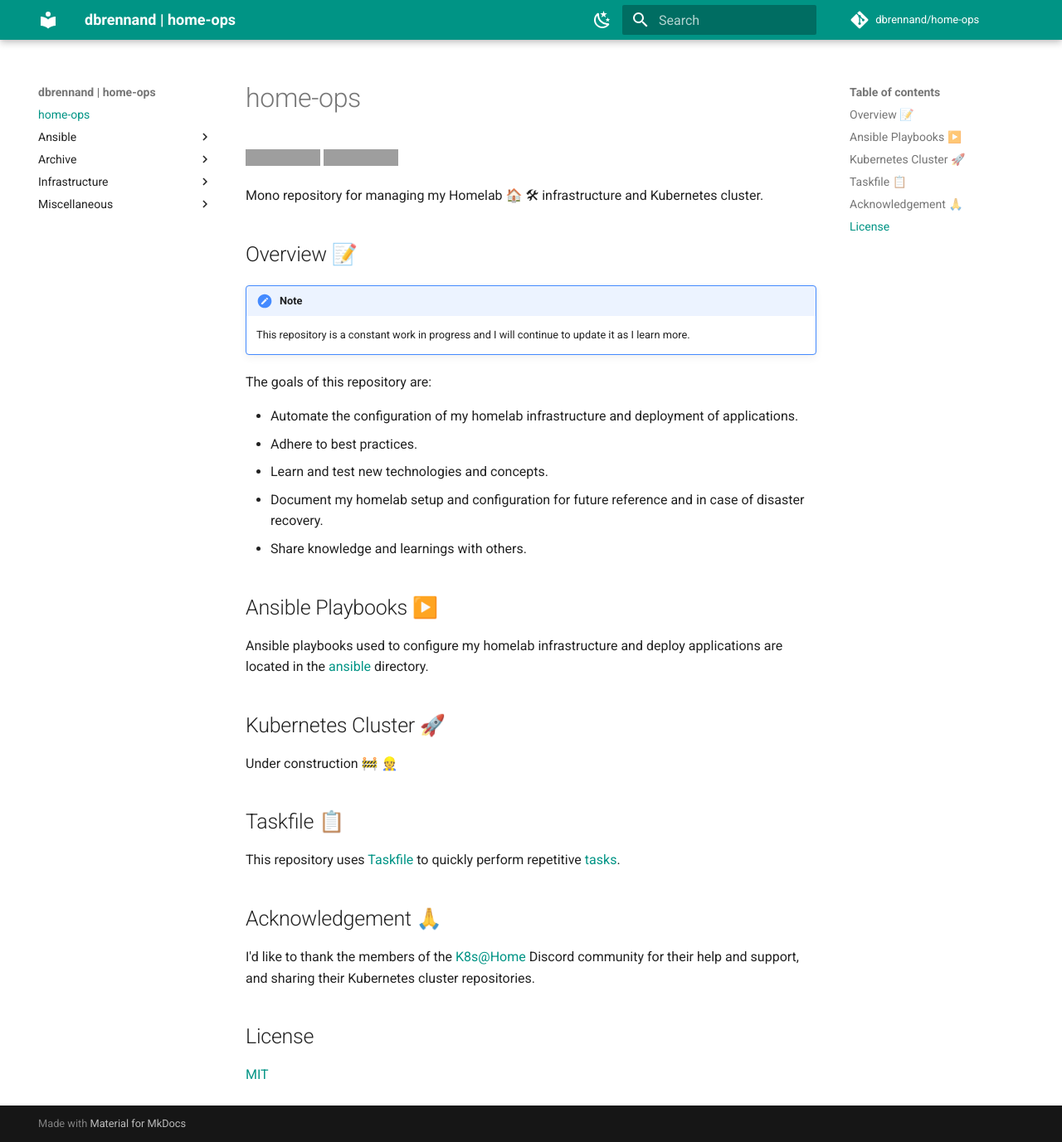
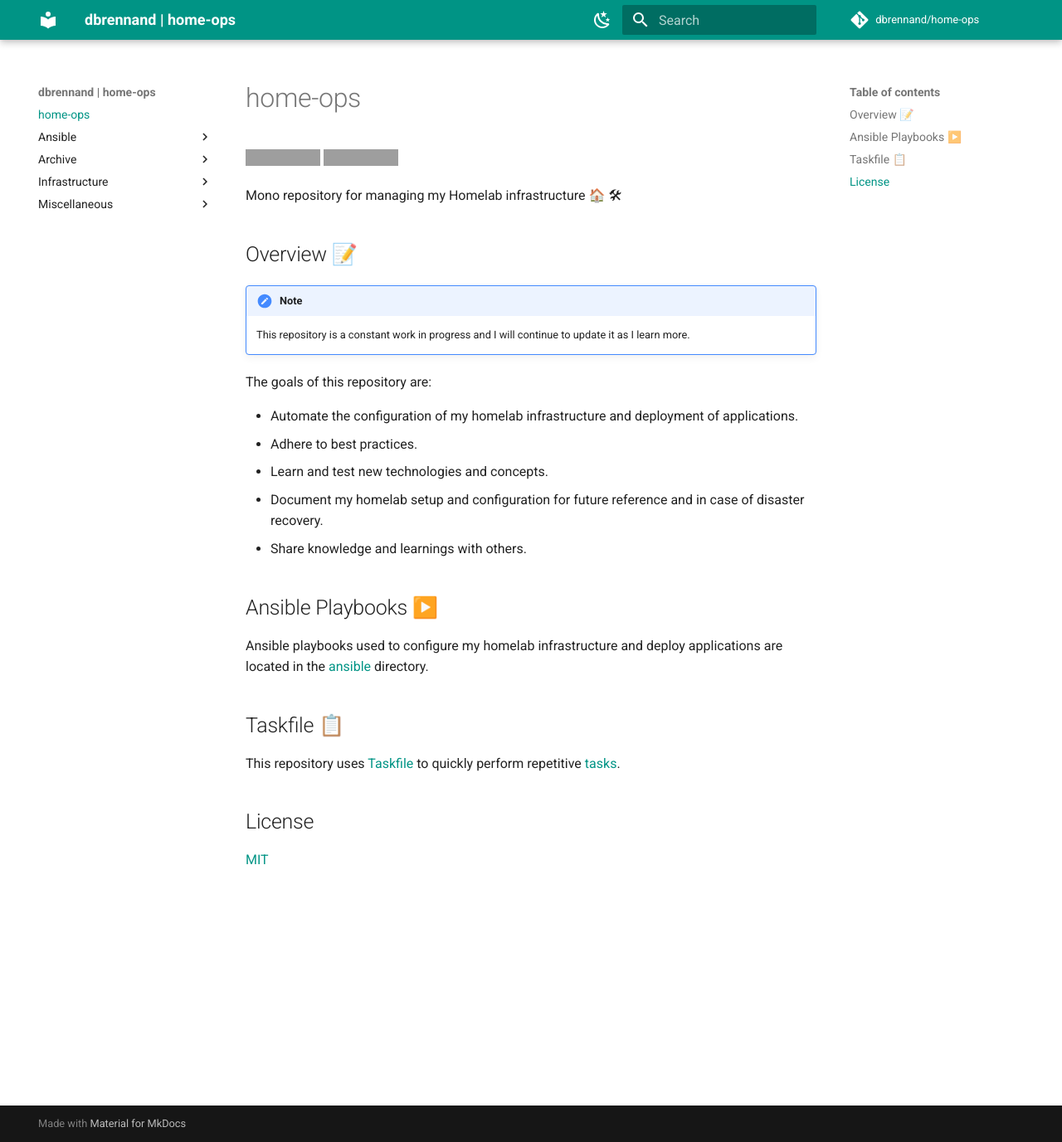
Before and after one commit to dbrennand/home-ops, an MkDocs documentation site: the page built from docs/index.md, in a window 1280 px wide and 1377 px high. Shown: the whole window at 83% size. Built offline with MkDocs 1.6.1 and Material for MkDocs 9.7.7, drawn with Linux system fonts in a browser that asks for light colours; comment, search, counter and statistics services are not loaded; grey boxes are pictures that could not be loaded.

Commit message:
refactor: remove references to k8s

```diff
--- a/Taskfile.yml
+++ b/Taskfile.yml
@@ -97,14 +97,10 @@ tasks:
         msg: Homebrew is not installed. See https://brew.sh/
     vars:
       TOOLS: >-
-        fluxcd/tap/flux
         sops
         age
-        helm
         jq
         yq
-        kubernetes-cli
-        kustomize
         gettext
         pyenv
       CASKS: >-
--- a/docs/index.md
+++ b/docs/index.md
@@ -3,7 +3,7 @@
 ![](https://github.com/dbrennand/home-ops/actions/workflows/ansible-lint.yml/badge.svg)
 ![](https://github.com/dbrennand/home-ops/actions/workflows/gh-pages.yml/badge.svg)
 
-Mono repository for managing my Homelab 🏠 🛠 infrastructure and Kubernetes cluster.
+Mono repository for managing my Homelab infrastructure 🏠 🛠
 
 ## Overview 📝
 
@@ -23,18 +23,10 @@ The goals of this repository are:
 
 Ansible playbooks used to configure my homelab infrastructure and deploy applications are located in the [ansible](https://github.com/dbrennand/home-ops/tree/dev/ansible) directory.
 
-## Kubernetes Cluster 🚀
-
-Under construction 🚧 👷
-
 ## Taskfile 📋
 
 This repository uses [Taskfile](https://taskfile.dev) to quickly perform repetitive [tasks](https://github.com/dbrennand/home-ops/blob/dev/Taskfile.yml).
 
-## Acknowledgement 🙏
-
-I'd like to thank the members of the [K8s@Home](https://discord.gg/k8s-at-home) Discord community for their help and support, and sharing their Kubernetes cluster repositories.
-
 ## License
 
 [MIT](https://github.com/dbrennand/home-ops/blob/dev/LICENSE)
```
Also changed, not shown: README.md (+1 -9 lines).
